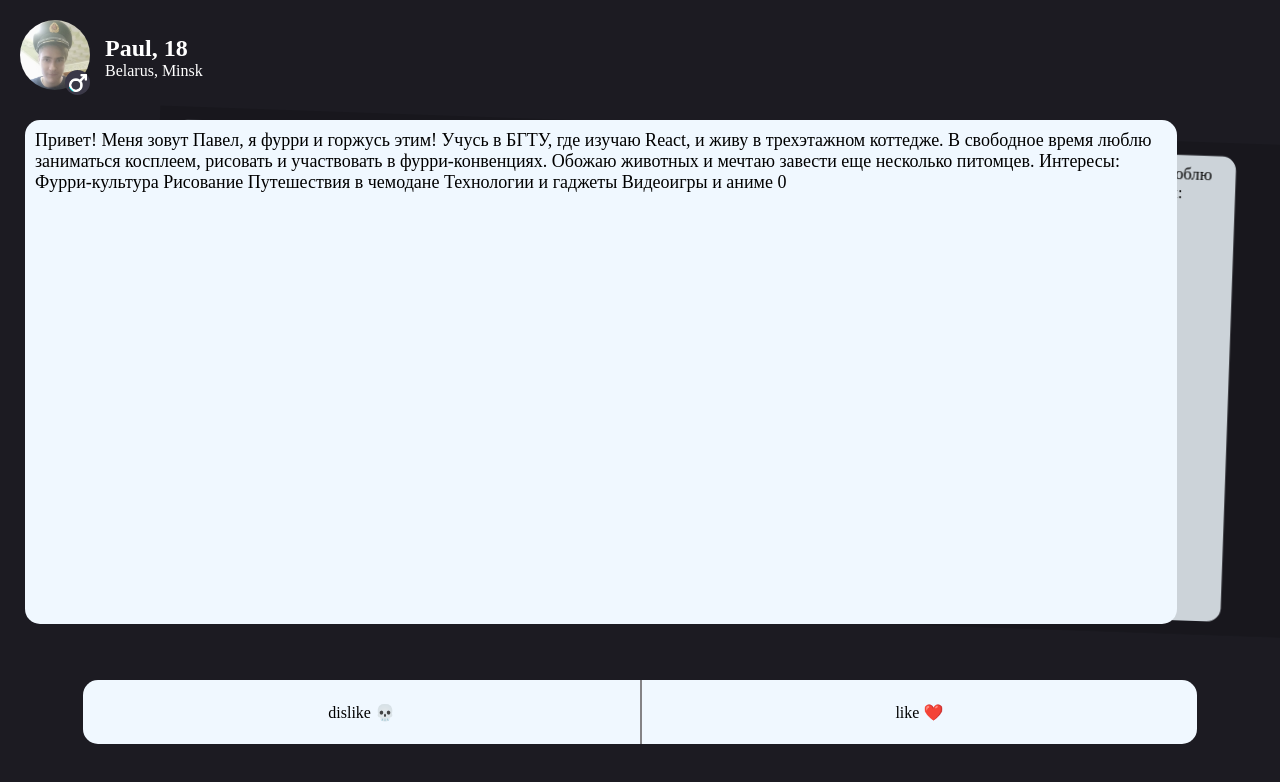
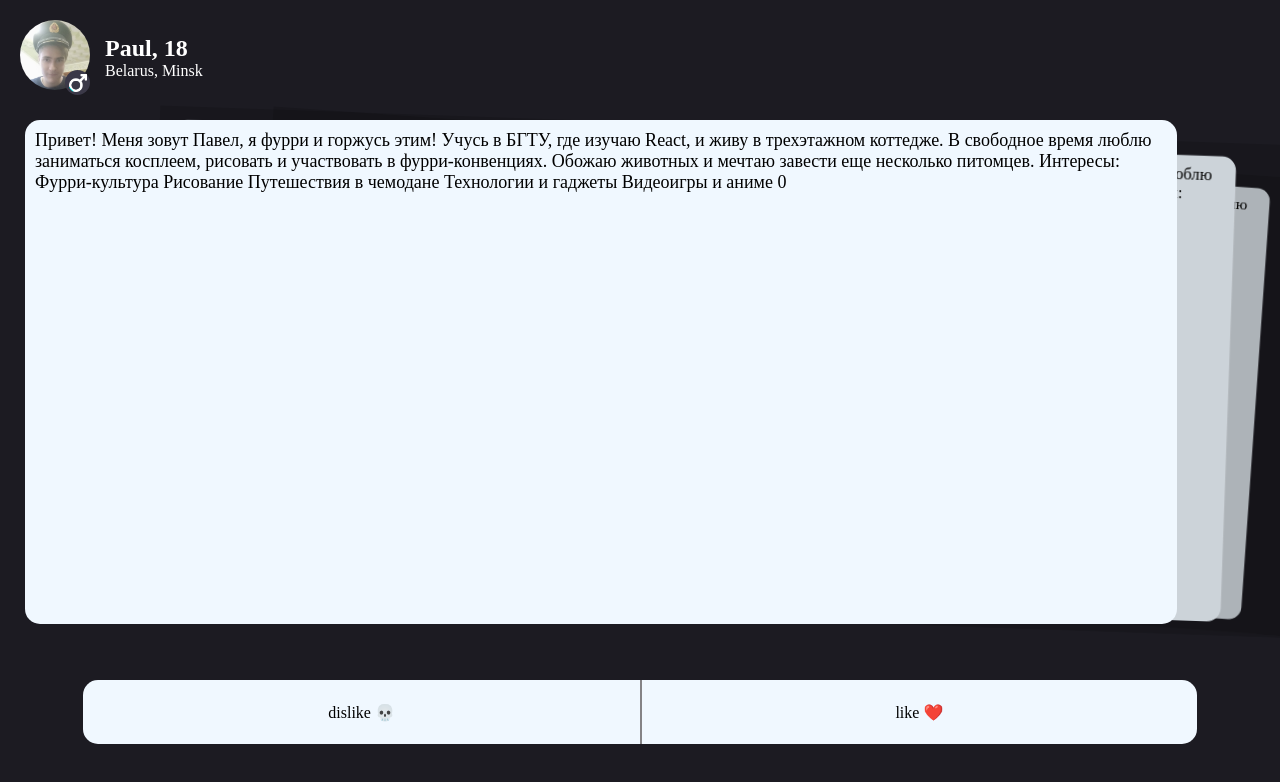
Before and after one commit to beseir/date-app-client, a React (Vite) app: page / in a window 1280 px wide. Shown: the top 782 px of the page. Built offline with nearby package versions, Linux system fonts and the light colour scheme.

Commit message:
virtual off

```diff
--- a/src/components/Profile.tsx
+++ b/src/components/Profile.tsx
@@ -1,6 +1,6 @@
 import "../styles/Profile.css"
 import React from "react";
-import {EffectCards, Virtual} from 'swiper/modules';
+import {EffectCards} from 'swiper/modules';
 import {Swiper, SwiperSlide} from "swiper/react";
 import 'swiper/css';
 import 'swiper/css/effect-cards';
@@ -12,10 +12,9 @@ export const Profile: React.FC<UserProfile> =  ({data:{username, location, age,
 const swiperOptions: SwiperOptions ={
     effect:'cards',
     grabCursor:true,
-    modules:[EffectCards, Virtual],
+    modules:[EffectCards],
     speed:550,
-    virtual:{enabled:true},
-    virtualTranslate:true,
+
     shortSwipes:false,
     longSwipes: true,
     longSwipesMs: 100
```
